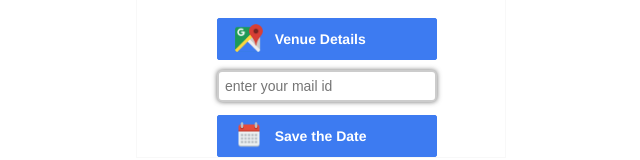
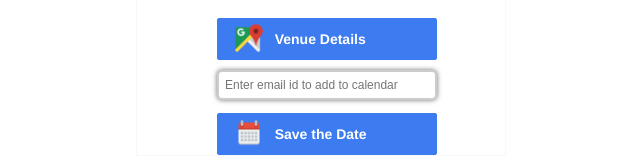
Before and after one commit to gopi014/sasiwedspriya, a website: page public/index.html in a window 1280 px wide. Shown: the part 517-677 px from the top of the page, without its empty margins (319-959 px from the left). Drawn offline with nearby package versions, Linux system fonts and the light colour scheme; a web font is replaced by a local one.

Commit message:
changes in email placeholder

```diff
--- a/public/index.html
+++ b/public/index.html
@@ -114,7 +114,7 @@
             margin-bottom: -15px;
             width: 220px;
             padding: 6px;
-            font-size: 14px;
+            font-size: 12px;
             border-width: 2px;
             border-color: #CCCCCC;
             background-color: #FFFFFF;
@@ -150,7 +150,7 @@
                 </a>
             </div>
             <div class="details">
-                <input type="text" name="email" id="email" class="css-input" placeholder="enter your mail id">
+                <input type="text" name="email" id="email" class="css-input" placeholder="Enter email id to add to calendar">
                 <br>
             </div>
             <div class="details">
```
